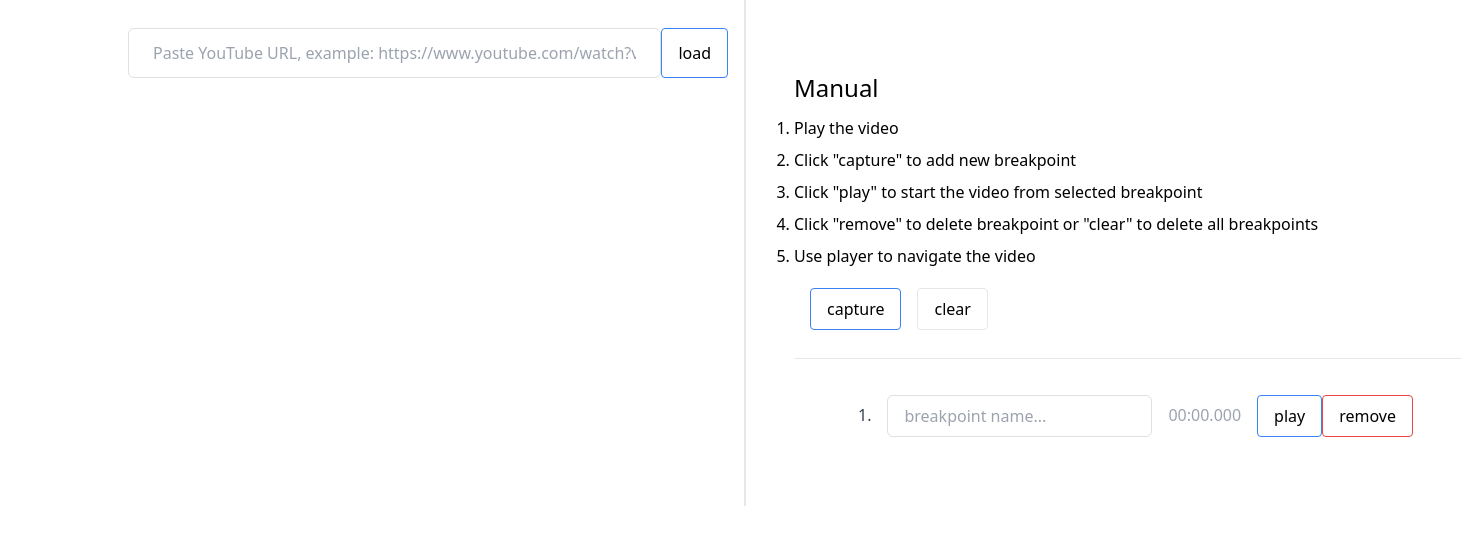
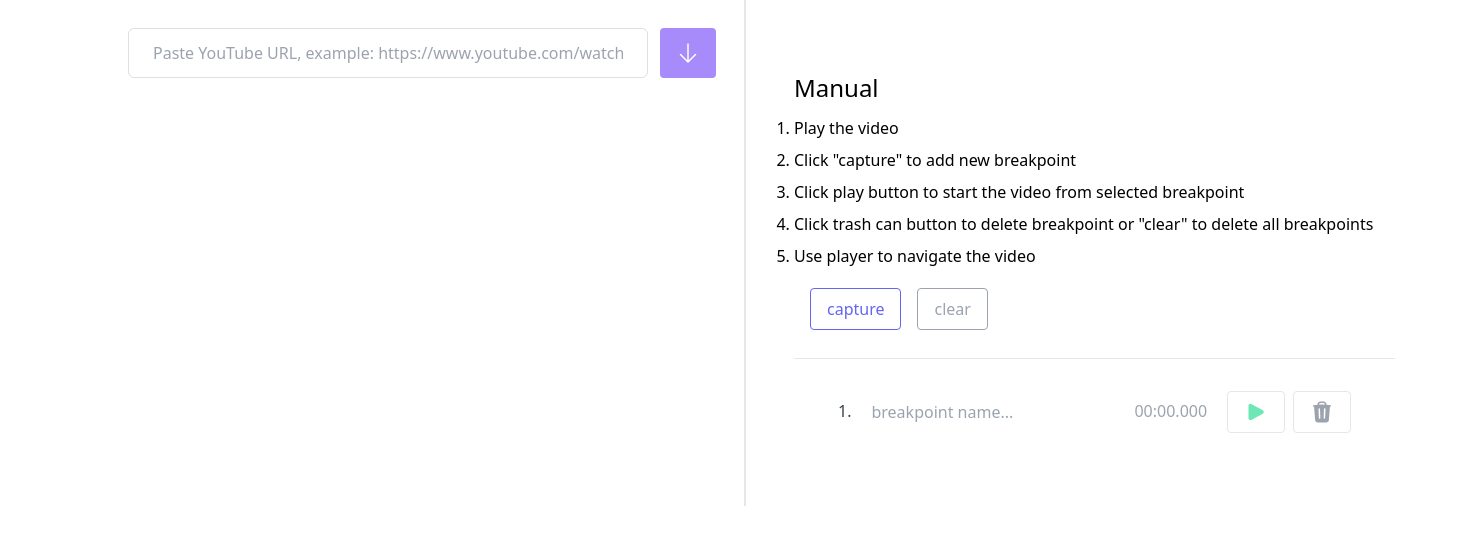
Before and after one commit to piotrpersona/loopme, a Next.js app: page / in a window 1280 px wide. Both pictures are taken after a click on the button "capture". Shown: the top 544 px of the page, 1477 px wide, since content can reach past the window. Built offline with nearby package versions, Linux system fonts and the light colour scheme.

Commit message:
fix: Timer
Signed-off-by: Piotr Persona <persona.piotr@gmail.com>

```diff
--- a/components/looper/Looper.jsx
+++ b/components/looper/Looper.jsx
@@ -2,6 +2,8 @@ import React from 'react'
 import ReactPlayer from 'react-player'
 import { useEffect, useState } from 'react'
 import { v4 as uuid } from 'uuid';
+import Image from 'next/image';
+import { ArrowDownIcon, PlayIcon, TrashIcon } from '@heroicons/react/24/solid'
 
 const MAX_BREAKPOINTS = 20
 
@@ -64,7 +66,7 @@ export default function Looper() {
         if (milliseconds < 1000) {
             return `00:00.${milliseconds}`
         }
-        const seconds = Math.floor(milliseconds / 1000)
+        var seconds = Math.floor(milliseconds / 1000)
         if (seconds < 60) {
             if (seconds < 10) {
                 return `00:0${seconds}.${milliseconds-seconds*1000}`
@@ -72,8 +74,12 @@ export default function Looper() {
             return `00:${seconds}.${milliseconds-seconds*1000}`
         }
         const minutes = Math.floor(seconds / 60)
+        seconds = seconds - minutes*60
+        if (seconds < 10) {
+            seconds = `0${seconds}`
+        }
         if (minutes < 10) {
-            return `0${minutes}:${seconds-minutes*60}.${milliseconds-seconds*1000}`
+            return `0${minutes}:${seconds}.${milliseconds-minutes*60*1000-seconds*1000}`
         }
         return `${minutes}:${seconds}.${milliseconds-seconds*1000}`
     }
@@ -95,9 +101,9 @@ export default function Looper() {
             onChange={handleInputUrl}
             />
             <button
-            className="rounded my-3 px-4 bg-transparent border border-blue-500"
+            className="rounded m-3 px-4 bg-violet-400 hover:bg-violet-500"
             onClick={loadUrl}>
-                load
+                <ArrowDownIcon className="h-6 w-6 font-bold text-white"/>
             </button>
         </div>
         <div>
@@ -120,7 +126,7 @@ export default function Looper() {
       </div>
       </section>
       <section className="mx-4 px-4">
-        <section>
+        <section className="my-2">
             <div className="my-4">
                 <h2 className="text-2xl py-2">Manual</h2>
                 <ol className="list-decimal">
@@ -128,8 +134,8 @@ export default function Looper() {
                         [
                             'Play the video',
                             'Click "capture" to add new breakpoint',
-                            'Click "play" to start the video from selected breakpoint',
-                            'Click "remove" to delete breakpoint or "clear" to delete all breakpoints',
+                            'Click play button to start the video from selected breakpoint',
+                            'Click trash can button to delete breakpoint or "clear" to delete all breakpoints',
                             'Use player to navigate the video'
                         ].map((text,index) => (
                             <li key={index} className="py-1">
@@ -139,13 +145,15 @@ export default function Looper() {
                     }
                 </ol>
             </div>
+        </section>
+        <section>
             <button
-                className="rounded ml-4 py-2 px-4 bg-transparent border border-blue-500"
+                className="rounded ml-4 py-2 px-4 bg-transparent border border-indigo-500 text-indigo-500 hover:text-indigo-600"
                 onClick={capture}>
                 capture
             </button>
             <button
-                className="rounded ml-4 py-2 px-4 bg-transparent border border-grey-900"
+                className="rounded ml-4 py-2 px-4 bg-transparent border text-gray-400 border-gray-400 hover:text-gray-600"
                 onClick={clear}>
                 clear
             </button>
@@ -155,23 +163,23 @@ export default function Looper() {
         {breakpoints.map((breakpoint, index) => {
             const time = msToTime(Math.floor(breakpoint.time * 1000));
             return (
-                <div key={breakpoint.id} className="flex mx-4 py-2">
-                    <p className="text-gray-700 py-2 px-4">{index+1}.</p>
+                <div key={breakpoint.id} className="flex mx-2 py-1">
+                    <p className="text-gray-700 py-2 px-1">{index+1}.</p>
                     <input
                         type="text"
                         placeholder="breakpoint name..."
-                        className="font-light text-gray-400 py-2 px-4 border border-[#e0e0e0] rounded-md"
+                        className="font-light py-2 px-4"
                     />
                     <p className="font-light text-gray-400 py-2 px-4">{time}</p>
                     <button
-                        className="rounded py-2 px-4 bg-transparent border border-blue-500"
+                        className="mx-1 py-2 px-4 border rounded"
                         onClick={playFrom(breakpoint.time)}>
-                        play
+                        <PlayIcon className="h-6 w-6 text-emerald-300 hover:text-emerald-500"/>
                     </button>
                     <button
-                        className="rounded py-2 px-4 bg-transparent border border-red-500"
+                        className="mx-1 py-2 px-4 border rounded"
                         onClick={remove(breakpoint.id)}>
-                        remove
+                        <TrashIcon className="h-6 w-6 text-gray-400 hover:text-indigo-500"/>
                     </button>
                 </div>
             )
--- a/package.json
+++ b/package.json
@@ -9,6 +9,7 @@
     "lint": "next lint"
   },
   "dependencies": {
+    "@heroicons/react": "^2.0.14",
     "@next/font": "13.1.6",
     "eslint": "8.33.0",
     "eslint-config-next": "13.1.6",
```
Also changed, not shown: 1 other file (tests, documents, lock files or other folders).
